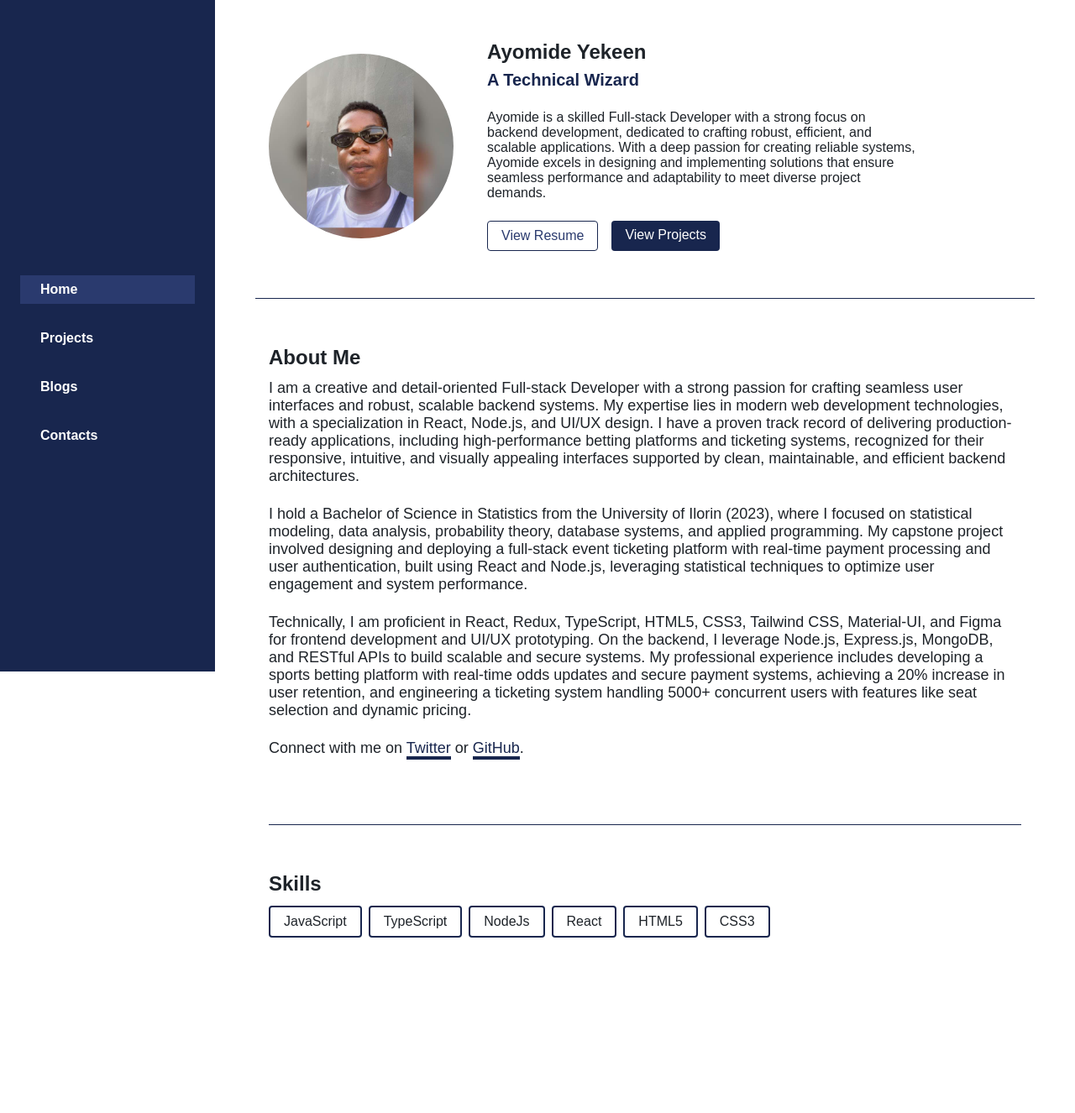
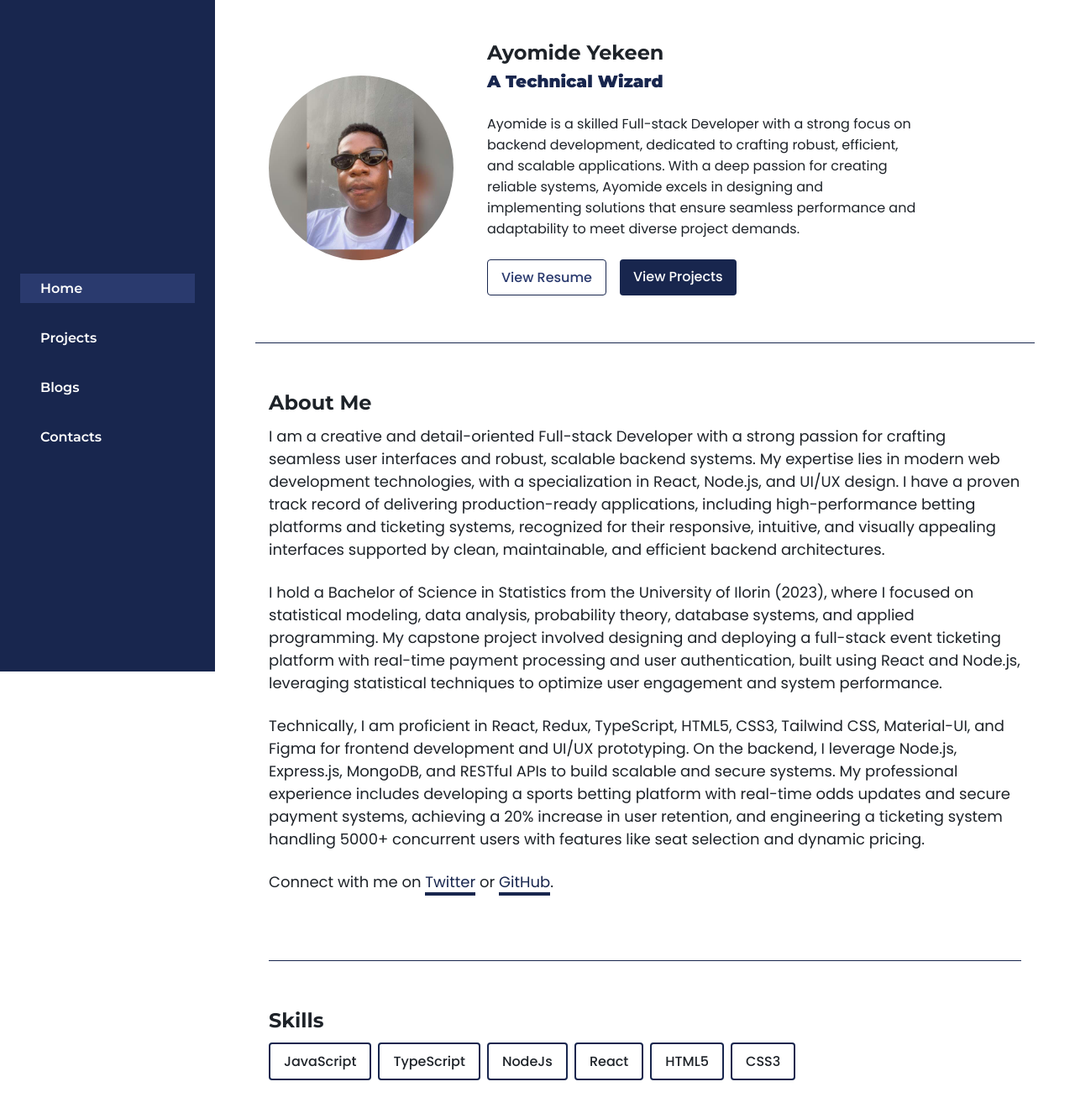
Before and after one commit to ay30bg/portfolio-website, a React (Create React App) app: page / in a window 1280 px wide. Shown: the top 1326 px of the page at 84% size. Before the commit the page ends 1165 px from the top, so only its background shows below. Built offline with nearby package versions, Linux system fonts and the light colour scheme.

Commit message:
Update App.css

```diff
--- a/src/App.css
+++ b/src/App.css
@@ -1,3 +1,6 @@
+/* Import Montserrat and Poppins from Google Fonts */
+@import url('https://fonts.googleapis.com/css2?family=Montserrat:wght@500;600;700;900&family=Poppins:wght@400;500;600&display=swap');
+
 /* General Reset */
 * {
   margin: 0;
@@ -6,7 +9,7 @@
 }
 
 body {
-  font-family: Arial, sans-serif;
+  font-family: 'Poppins', Arial, sans-serif; /* Use Poppins for body text */
   color: #1e2329;
 }
 
@@ -25,7 +28,7 @@ body {
   left: 0;
   bottom: 0;
   width: 256px;
-  background-color: #18264e; /* pry-color */
+  background-color: #18264e;
 }
 
 .sidebar-header {
@@ -49,12 +52,13 @@ body {
   padding: 8px 16px;
   color: #fff;
   text-decoration: none;
-  font-weight: bold;
+  font-family: 'Montserrat', sans-serif; /* Use Montserrat for navigation */
+  font-weight: 600;
 }
 
 .nav-item:hover,
 .nav-item.active {
-  background-color: #2a3a6e; /* nav-hover */
+  background-color: #2a3a6e;
 }
 
 .nav-item i {
@@ -154,13 +158,15 @@ body {
 }
 
 .profile-info h1 {
+  font-family: 'Montserrat', sans-serif; /* Use Montserrat for headings */
   font-size: 1.5rem;
-  font-weight: bold;
+  font-weight: 700;
   margin-bottom: 8px;
 }
 
 .tagline {
   display: inline-block;
+  font-family: 'Montserrat', sans-serif; /* Use Montserrat for tagline */
   font-size: 1.25rem;
   font-weight: 900;
   color: #18264e;
@@ -179,6 +185,7 @@ body {
 }
 
 .profile-info p {
+  font-family: 'Poppins', sans-serif; /* Use Poppins for paragraph text */
   max-width: 512px;
   margin: 24px auto;
 }
@@ -193,6 +200,7 @@ body {
   padding: 8px 16px;
   border-radius: 4px;
   text-decoration: none;
+  font-family: 'Poppins', sans-serif; /* Use Poppins for buttons */
   font-weight: 500;
 }
 
@@ -235,12 +243,14 @@ body {
 }
 
 .about-section h1 {
+  font-family: 'Montserrat', sans-serif; /* Use Montserrat for headings */
   font-size: 1.5rem;
-  font-weight: bold;
+  font-weight: 700;
   margin-bottom: 12px;
 }
 
 .about-section p {
+  font-family: 'Poppins', sans-serif; /* Use Poppins for paragraph text */
   margin-bottom: 24px;
   font-size: 1rem;
 }
@@ -249,6 +259,7 @@ body {
   color: #18264e;
   border-bottom: 4px solid #18264e;
   text-decoration: none;
+  font-family: 'Poppins', sans-serif; /* Use Poppins for links */
 }
 
 @media (min-width: 1024px) {
@@ -264,8 +275,9 @@ body {
 }
 
 .skills-section h1 {
+  font-family: 'Montserrat', sans-serif; /* Use Montserrat for headings */
   font-size: 1.5rem;
-  font-weight: bold;
+  font-weight: 700;
   margin-bottom: 12px;
 }
 
@@ -279,6 +291,7 @@ body {
   padding: 8px 16px;
   border: 2px solid #18264e;
   border-radius: 4px;
+  font-family: 'Poppins', sans-serif; /* Use Poppins for skill tags */
   font-weight: 500;
 }
 
@@ -310,12 +323,14 @@ body {
 }
 
 .wallet-title {
+  font-family: 'Montserrat', sans-serif; /* Use Montserrat for wallet title */
   font-size: 1.125rem;
   font-weight: 600;
   color: #1e2329;
 }
 
 .wallet-subtitle {
+  font-family: 'Poppins', sans-serif; /* Use Poppins for wallet subtitle */
   font-size: 0.875rem;
   color: #474d57;
 }
@@ -353,11 +368,10 @@ body {
   padding: 12px;
   text-align: center;
   cursor: pointer;
+  font-family: 'Poppins', sans-serif; /* Use Poppins for wallet button */
   font-size: 1rem;
   font-weight: 600;
 }
-
-/* Existing styles from previous portfolio (kept for brevity, add these new styles at the end) */
 
 /* Projects Page */
 .projects-container {
@@ -370,8 +384,9 @@ body {
   display: flex;
   align-items: center;
   padding: 8px 16px;
+  font-family: 'Montserrat', sans-serif; /* Use Montserrat for headings */
   font-size: 1.25rem;
-  font-weight: bold;
+  font-weight: 700;
   border-bottom: 2px solid #18264e;
   margin-bottom: 32px;
 }
@@ -384,7 +399,7 @@ body {
 }
 
 .project-card {
-  background-color: #374151; /* gray-700 */
+  background-color: #374151;
   border: 1px solid #18264e;
   border-radius: 8px;
   padding: 32px 24px;
@@ -399,13 +414,15 @@ body {
 }
 
 .project-title {
+  font-family: 'Montserrat', sans-serif; /* Use Montserrat for project titles */
   font-size: 1.125rem;
-  font-weight: bold;
+  font-weight: 700;
   color: #fff;
 }
 
 .project-description {
   margin-top: 20px;
+  font-family: 'Poppins', sans-serif; /* Use Poppins for project descriptions */
   font-size: 1rem;
   color: #fff;
   line-height: 1.5;
@@ -417,6 +434,7 @@ body {
 }
 
 .project-link {
+  font-family: 'Poppins', sans-serif; /* Use Poppins for project links */
   font-size: 1rem;
   color: #fff;
   text-decoration: none;
@@ -424,9 +442,10 @@ body {
 }
 
 .project-link:hover {
-  font-weight: bold;
+  font-weight: 600;
 }
 
+/* Contact Section */
 .contact-container {
   width: 100vw;
   height: 100vh;
@@ -441,12 +460,12 @@ body {
 }
 
 .contact-heading {
+  font-family: 'Montserrat', sans-serif; /* Use Montserrat for contact heading */
   font-size: 2.5rem;
   font-weight: 700;
   color: #1e40af;
   text-align: center;
   margin-bottom: 48px;
-  font-family: 'Inter', -apple-system, BlinkMacSystemFont, 'Segoe UI', Roboto, sans-serif;
 }
 
 .contact-grid {
@@ -473,28 +492,28 @@ body {
 .contact-card:hover {
   transform: scale(1.05);
   box-shadow: 0 6px 12px rgba(0, 0, 0, 0.15);
-  background-color: #3b82f6; /* Hover blue */
+  background-color: #3b82f6;
 }
 
 .contact-card:hover .contact-icon,
 .contact-card:hover .contact-name {
-  color: white;
+  color: #fff;
 }
 
 .contact-icon {
   width: 2.5rem;
   height: 2.5rem;
-  color: #1e40af; /* Primary blue */
+  color: #1e40af;
   margin-bottom: 16px;
   transition: color 0.3s ease;
 }
 
 .contact-name {
+  font-family: 'Montserrat', sans-serif; /* Use Montserrat for contact names */
   font-size: 1.25rem;
   font-weight: 600;
-  color: #1e40af; /* Primary blue */
+  color: #1e40af;
   transition: color 0.3s ease;
-  font-family: 'Inter', -apple-system, BlinkMacSystemFont, 'Segoe UI', Roboto, sans-serif;
 }
 
 @media (max-width: 640px) {
@@ -522,8 +541,8 @@ body {
 
 @media (min-width: 768px) {
   .contact-container {
-    margin-left: 256px; /* Space for sidebar */
-    width: calc(100vw - 256px); /* Adjust width for sidebar */
+    margin-left: 256px;
+    width: calc(100vw - 256px);
   }
   .contact-heading {
     font-size: 2.75rem;
```
